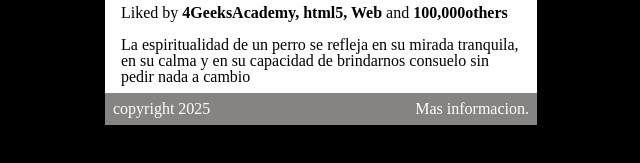
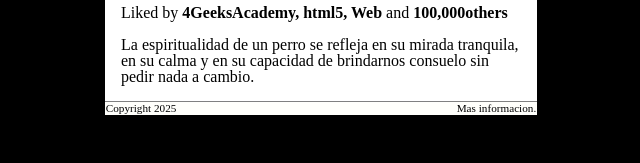
Before and after one commit to 4GeeksAcademy/FS-PT-100-Heider-Primero, a plain HTML site: page index.html in a window 1280 px wide. Shown: the part 547-710 px from the top of the page, without its empty margins (319-959 px from the left). Drawn offline with Linux system fonts and the light colour scheme.

Commit message:
first Commit

```diff
--- a/index.html
+++ b/index.html
@@ -37,7 +37,7 @@
                 </div>
                 <div class="texto_final">
                 <p> Liked by <strong> 4GeeksAcademy, html5, Web</strong> and <strong>100,000others</strong></p><br>
-                <p> La espiritualidad de un perro se refleja en su mirada tranquila, en su calma y en su capacidad de brindarnos consuelo sin pedir nada a cambio</p>
+                <p> La espiritualidad de un perro se refleja en su mirada tranquila, en su calma y en su capacidad de brindarnos consuelo sin pedir nada a cambio.</p>
                 </div>
             </article>
         </section>
@@ -45,7 +45,7 @@
             <section>
                 <a href="mailto:heiderfandino@gmail.com" > Mas informacion.</a>
            </section>
-           <p> copyright 2025</p>
+           <p> Copyright 2025</p>
        </footer>
     </main>
 
--- a/style.css
+++ b/style.css
@@ -47,6 +47,8 @@ table {
 	border-spacing: 0;
 }
 
+/* AQUI EMPIEZO A ESCRIBIR MI CODIGO */
+
 body{
     display: flex;
     justify-content: center;
@@ -58,16 +60,11 @@ body{
     background-color: white;
     width: 27rem;
 
-   .container{
+}
+.container{
     justify-items: center;
 
-
    }
-  img:hover{
-    box-shadow: 0 0.1rem 0.4rem rgba(0,0,0,0.9);
-
-  }
-}
 
 .card{display: flex;
     justify-content: space-between;
@@ -83,6 +80,16 @@ img{
     width: 26rem;
 
 }
+img:hover{
+    box-shadow: 0 0.1rem 0.4rem rgba(0,0,0,0.9);
+
+  }
+  .icons{
+    display: flex;
+    justify-content: space-between;
+    padding: 0.3rem;
+
+    }
 .iconRight{
     align-content: center;
 
@@ -98,40 +105,35 @@ img{
     width: 25rem;
     margin: 0.5rem;
 
-
 }
 strong{
     font-weight: bold;
 }
-.icons{
-display: flex;
-justify-content: space-between;
-padding: 0.3rem;
-
-}
 
 footer{
-    background-color: #868383;
-    padding: 0.5rem;
-    color: white;
-    height: 1rem;
+    background-color: #fffffb;
+    color: black;
+    padding: 0.05rem;
+    font-size: 0.7rem;
+    align-content: center;
+    border-top: 0.1rem solid grey;
+    margin-top: 1rem;
+
 
 }
 footer section{
     float: right;
-    margin: 0px 0px;
 }
 
-footer p {
-    margin: 0px 0px;
-}
 
 footer a{
     transition: color 0.3s ease;
-    color: white;
+    color: black;
     text-decoration: none;
+
 
 }
 footer a:hover{
+
     color: blue
 }
```
